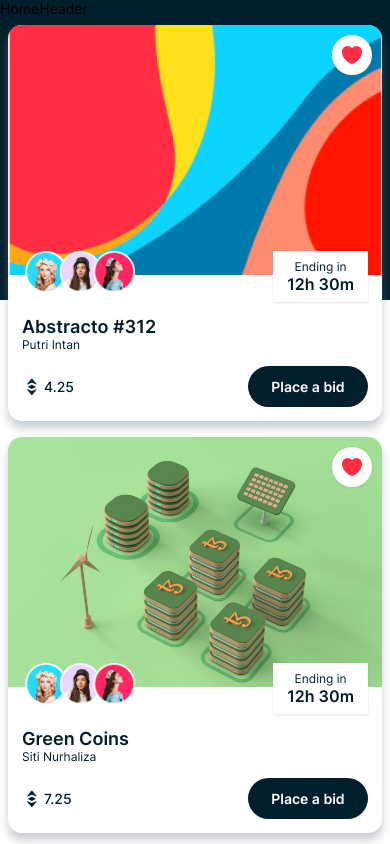
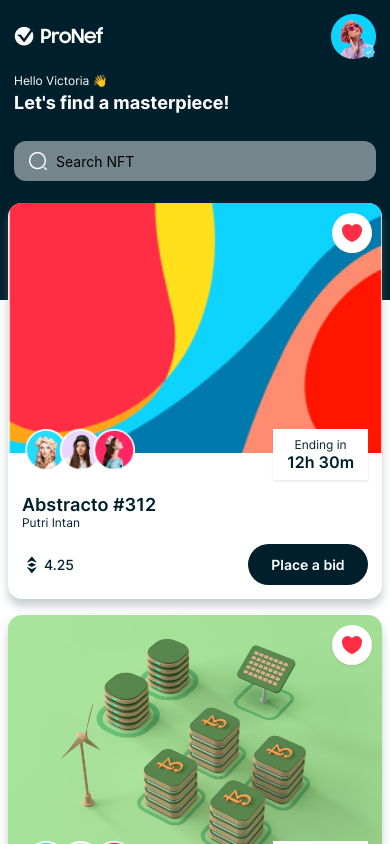
Before and after one commit to codewithshumon/react-native-ecommerce, a React Native app: screen /Home in a window 390 px wide. Shown: the top 844 px of the page. Built offline with nearby package versions, Linux system fonts and the light colour scheme.

Commit message:
Complete Header compontnet

```diff
--- a/components/HomeHeader.jsx
+++ b/components/HomeHeader.jsx
@@ -1,9 +1,88 @@
-import { View, Text } from 'react-native';
+import { View, Text, Image, TextInput } from 'react-native';
+import { COLORS, FONTS, SIZES, assets } from '../constants';
 
-export default function HomeHeader() {
+export default function HomeHeader({ onSearch }) {
   return (
-    <View>
-      <Text>HomeHeader</Text>
+    <View style={{ backgroundColor: COLORS.primary, padding: SIZES.font }}>
+      <View
+        style={{
+          flexDirection: 'row',
+          justifyContent: 'space-between',
+          alignItems: 'center',
+        }}
+      >
+        <Image
+          source={assets.logo}
+          resizeMode="contain"
+          style={{ width: 90, height: 25 }}
+        />
+        <View style={{ width: 45, height: 45 }}>
+          <Image
+            source={assets.person01}
+            resizeMode="contain"
+            style={{ width: '100%', height: '100%' }}
+          />
+          <Image
+            source={assets.badge}
+            resizeMode="contain"
+            style={{
+              position: 'absolute',
+              width: 15,
+              height: 15,
+              bottom: 0,
+              right: 0,
+            }}
+          />
+        </View>
+      </View>
+
+      <View style={{ marginVertical: SIZES.font }}>
+        <Text
+          style={{
+            fontFamily: FONTS.regular,
+            fontSize: SIZES.small,
+            color: COLORS.white,
+          }}
+        >
+          Hello Victoria 👋
+        </Text>
+
+        <Text
+          style={{
+            fontFamily: FONTS.bold,
+            fontSize: SIZES.large,
+            color: COLORS.white,
+            marginTop: SIZES.base / 2,
+          }}
+        >
+          Let's find a masterpiece!
+        </Text>
+      </View>
+
+      <View style={{ marginTop: SIZES.font }}>
+        <View
+          style={{
+            width: '100%',
+            borderRadius: SIZES.small,
+            backgroundColor: COLORS.gray,
+            flexDirection: 'row',
+            alignItems: 'center',
+            paddingHorizontal: SIZES.font,
+            paddingVertical: SIZES.small - 2,
+          }}
+        >
+          <Image
+            source={assets.search}
+            resizeMode="contain"
+            style={{ width: 20, height: 20, marginRight: SIZES.base }}
+          />
+          <TextInput
+            placeholder="Search NFT"
+            style={{ flex: 1 }}
+            onChangeText={onSearch}
+          />
+        </View>
+      </View>
     </View>
   );
 }
--- a/components/NFTCard.jsx
+++ b/components/NFTCard.jsx
@@ -1,4 +1,4 @@
-import { View, Image, Text } from 'react-native';
+import { View, Image } from 'react-native';
 import { useNavigation } from '@react-navigation/native';
 
 import { CircleButton, RectButton } from './Button';
```
